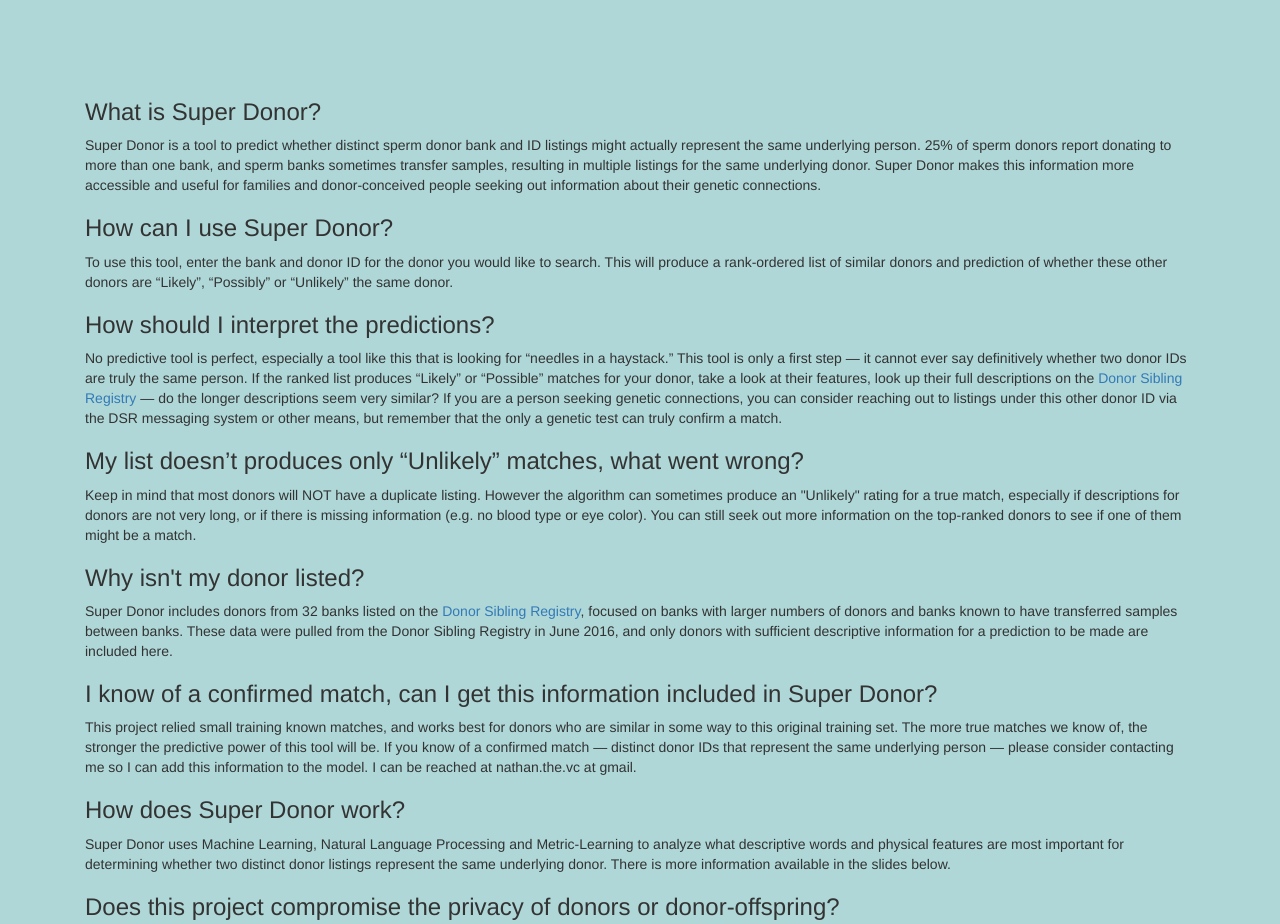
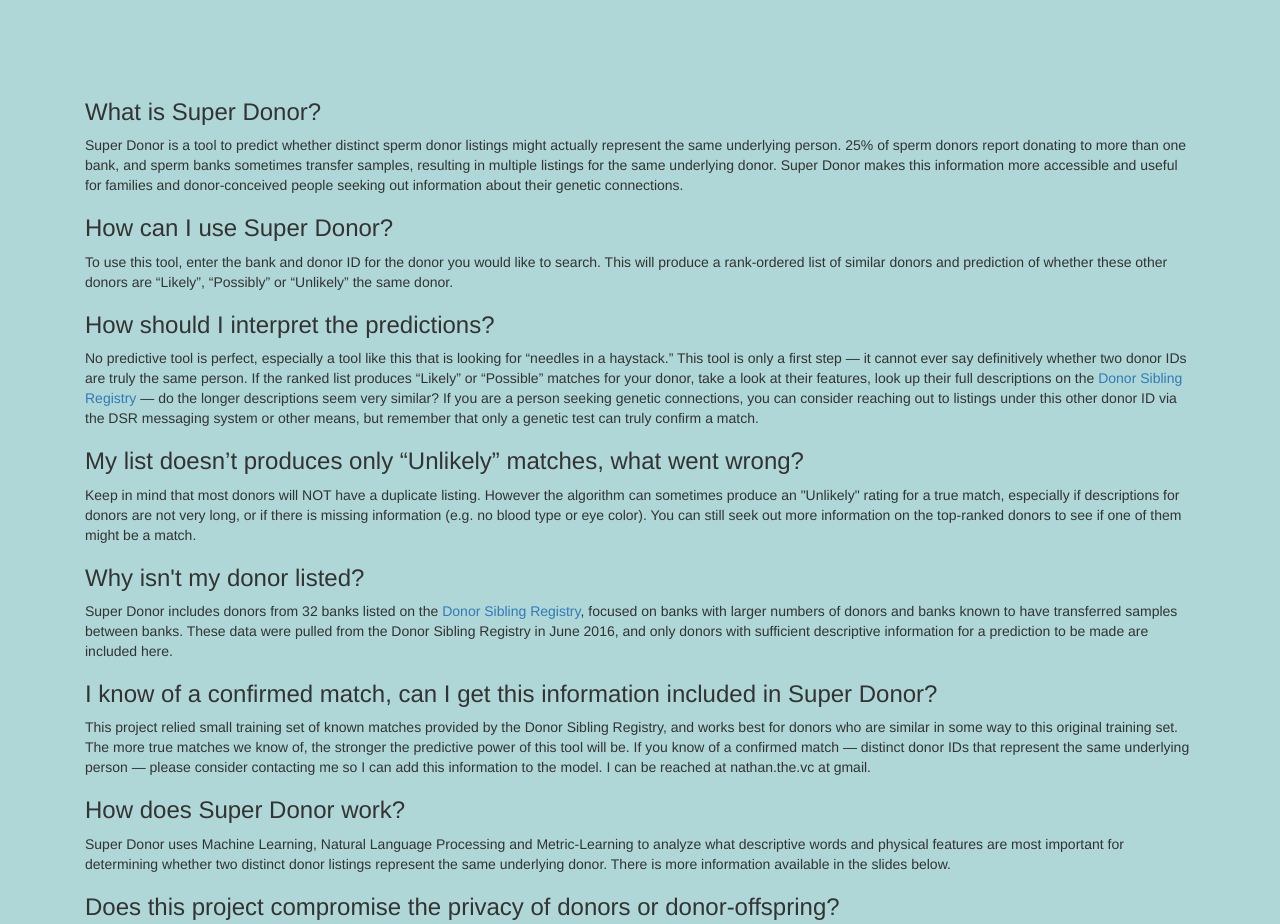
Before and after one commit to nathanvc/super-donor, a Flask app: page /presentation in a window 1280 px wide. Shown: the part 51-975 px from the top of the page. Run offline with Flask 2, Linux system fonts and the light colour scheme; parts of the project's set-up code (start-up, migrations or seed data) failed here and were passed over; some libraries are stand-ins or nearby versions.

Commit message:
Revise writing on FAQ

```diff
--- a/dsr_app/templates/presentation_withfaq.html
+++ b/dsr_app/templates/presentation_withfaq.html
@@ -57,7 +57,7 @@
 
     <div class="starter-template">
         <h3 align="left">What is Super Donor?</h3>
-        <p align="left">Super Donor is a tool to predict whether distinct sperm donor bank and ID listings might actually
+        <p align="left">Super Donor is a tool to predict whether distinct sperm donor listings might actually
         represent the same underlying person. 25% of sperm donors report donating to more than one bank, and sperm banks
         sometimes transfer samples, resulting in multiple listings for the same underlying donor. Super Donor makes this
         information more accessible and useful for families and donor-conceived people seeking out information
@@ -75,7 +75,7 @@
         features, look up their full descriptions on the <a href="http://donorsiblingregistry.com">Donor Sibling Registry</a> —
         do the longer descriptions seem very similar? If you are
         a person seeking genetic connections, you can consider reaching out to listings under this other donor
-        ID via the DSR messaging system or other means, but remember that the only a genetic test can truly confirm a
+        ID via the DSR messaging system or other means, but remember that only a genetic test can truly confirm a
         match.</p>
 
         <h3 align="left">My list doesn’t produces only “Unlikely” matches, what went wrong?</h3>
@@ -92,10 +92,11 @@
         information for a prediction to be made are included here.</p>
 
         <h3 align="left">I know of a confirmed match, can I get this information included in Super Donor?</h3>
-        <p align="left">This project relied small training known matches, and works best for donors who are similar in some
-        way to this original training set. The more true matches we know of, the stronger the predictive power of this
-        tool will be. If you know of a confirmed match — distinct donor IDs that represent the same underlying person —
-        please consider contacting me so I can add this information to the model. I can be reached at nathan.the.vc at gmail.</p>
+        <p align="left">This project relied small training set of known matches provided by the Donor Sibling Registry,
+        and works best for donors who are similar in some way to this original training set. The more true matches we
+        know of, the stronger the predictive power of this tool will be. If you know of a confirmed match — distinct
+        donor IDs that represent the same underlying person — please consider contacting me so I can add this
+        information to the model. I can be reached at nathan.the.vc at gmail.</p>
 
         <h3 align="left">How does Super Donor work?</h3>
         <p align="left">Super Donor uses Machine Learning, Natural Language Processing and Metric-Learning to analyze
@@ -111,7 +112,7 @@
 
         <h3 align="left">Why did you build Super Donor?</h3>
         <p align="left">I love using Mathematics and Data Science to shine light where information is scarce, noisy and messy —
-        but insight is deeply needed. Despite increasing rates of conception with donor sperm, there is no centralized
+        but real insight is needed. Despite increasing rates of conception with donor sperm, there is no centralized
         source of information — there isn’t even an accurate count of how many donor conceived people are born in
         the US per year. Careful and creative analysis of crowd-sourced data like the DSR can help fill in the gaps
         and provide real information to people who need it. This project was also a great way to practice Natural
```
